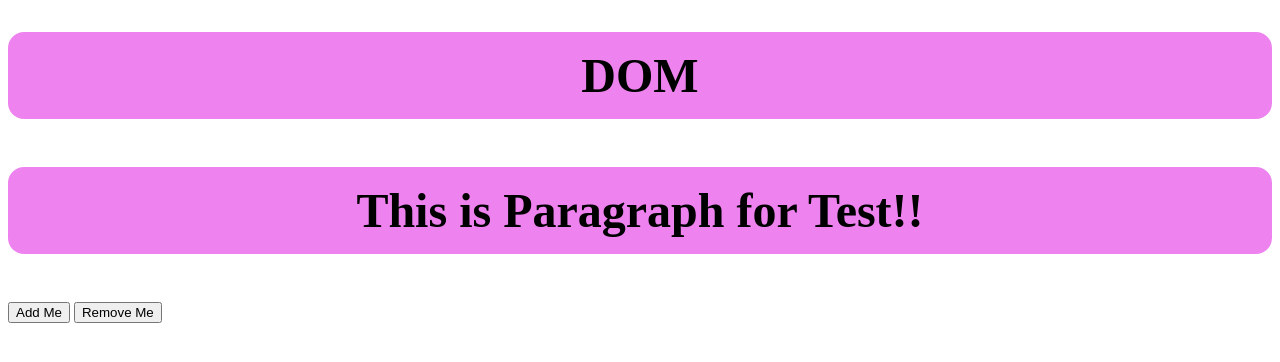
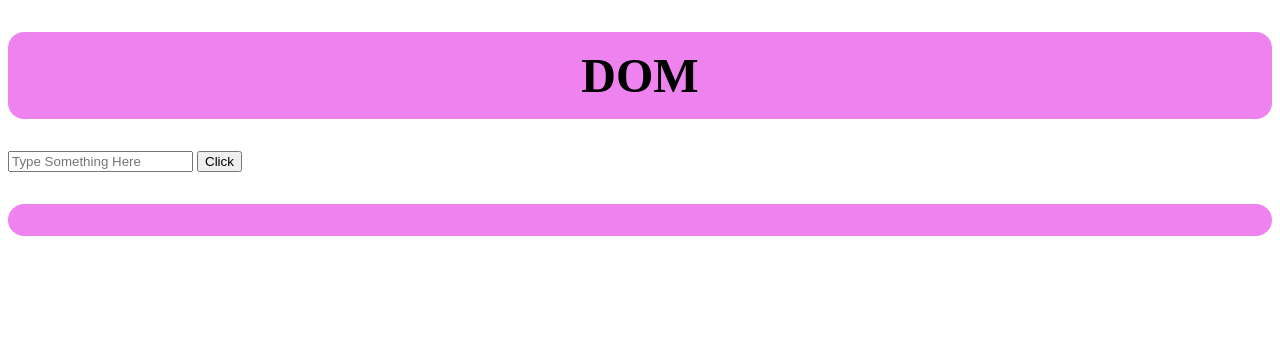
Before and after one commit to ffccsm/JS-HTML-CSS, a plain HTML site: page index.html in a window 1280 px wide. Drawn offline with Linux system fonts and the light colour scheme.

Commit message:
taking input from user and print it

```diff
--- a/index.html
+++ b/index.html
@@ -12,11 +12,11 @@
 
     <h1> DOM</h1>
 
+    <input  type="text" id="inputDemo" placeholder="Type Something Here"/>
 
-    <p id="paraId"> This is Paragraph for Test!!</p>
+    <button id="buttonDemo"> Click </button>
 
-    <button onclick="myFunction()"> Add Me</button>
-    <button onclick="removeCss()"> Remove Me</button>
+    <h1 id="demo"> </h1>
 
 
 
@@ -27,7 +27,10 @@
 
 
 
-    <script src="timing_event.js"></script>
+
+
+
+    <script src="input.js"></script>
 
 </body>
 </html>
--- /dev/null
+++ b/input.js
@@ -0,0 +1,21 @@
+
+
+
+
+
+
+document.querySelector("#buttonDemo").addEventListener('click', function () {
+
+   var num = document.querySelector("#inputDemo").value;
+
+   document.querySelector("#demo").innerHTML = num;
+
+
+
+
+
+
+
+
+
+})
```
Also changed, not shown: 2 other files.
